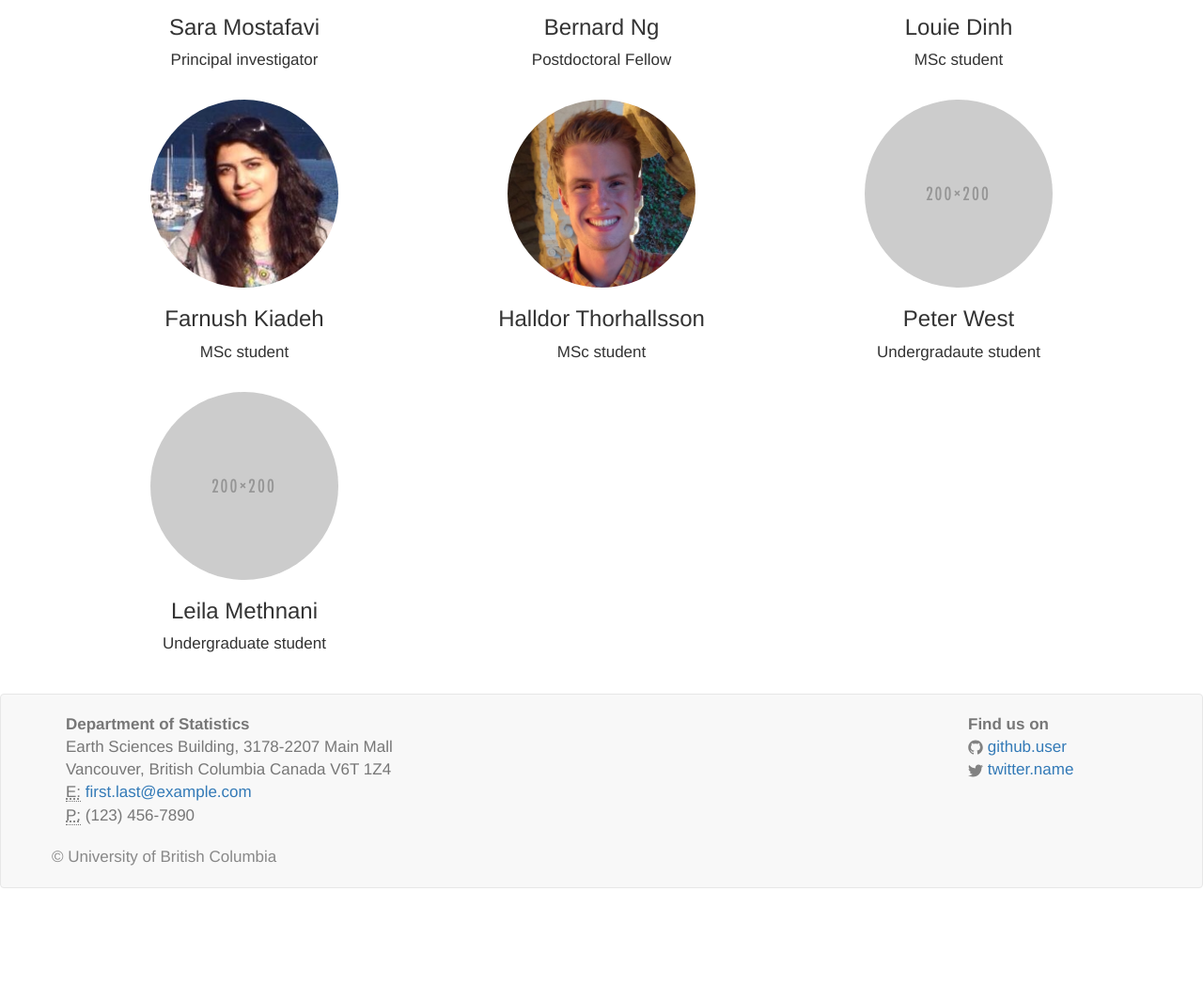
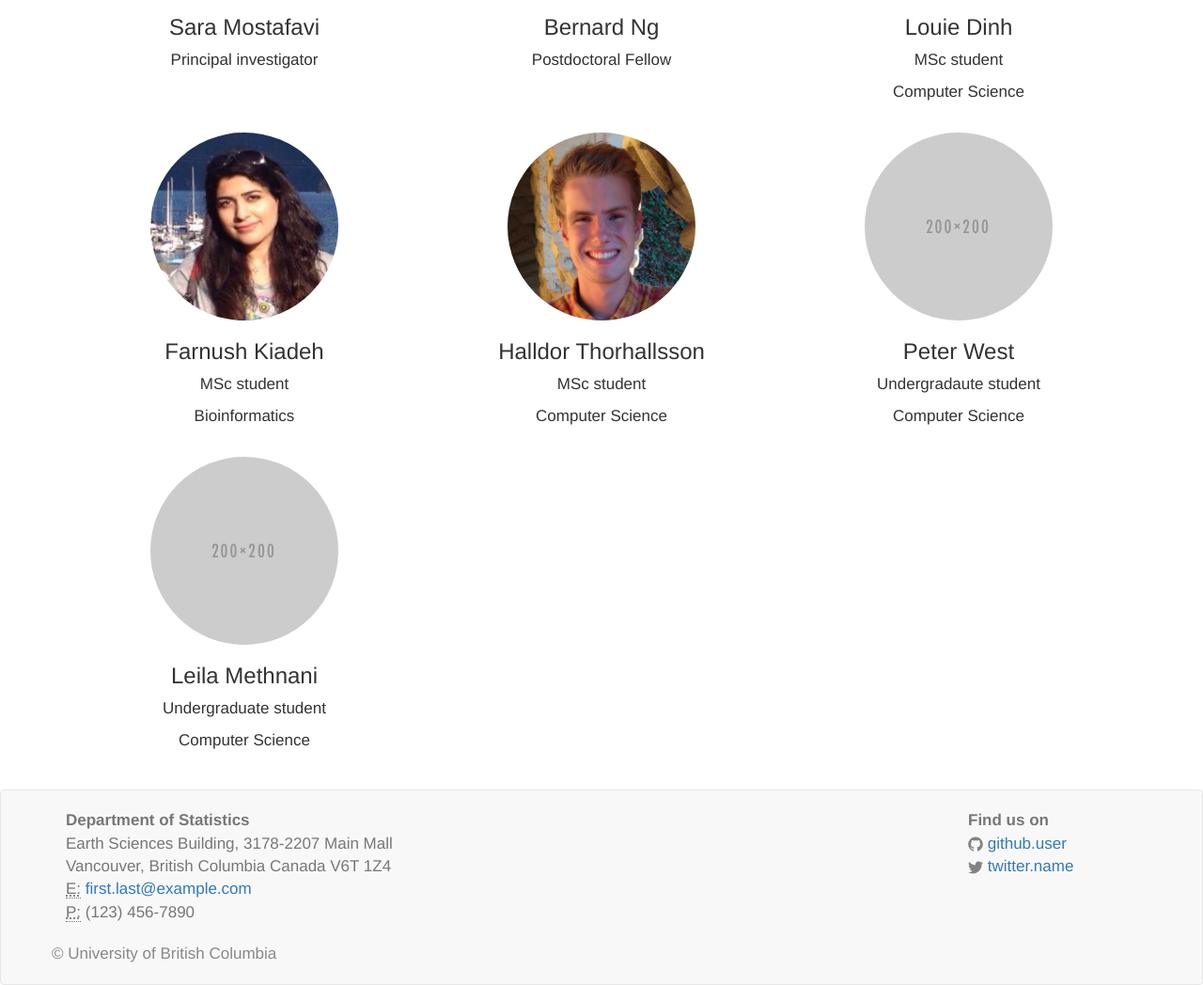
Before and after one commit to saramostafavi/saramostafavi.github.io, a Jekyll site: the page built from people.html, in a window 1280 px wide, cut to the strip 346-1394 px from the top of the page. Shown: the whole strip at 94% size. Built offline with Jekyll 4.4.1, drawn with Linux system fonts in a browser that asks for light colours; nearby versions of some CDN libraries; a style sheet for code colours, icons or effects is not loaded; before the commit the page ends 1291 px from its top, so only the background shows below that.

Commit message:
Update people.yml

```diff
--- a/_data/people.yml
+++ b/_data/people.yml
@@ -10,21 +10,26 @@
 
 - name: Louie Dinh
   role: MSc student
+  program: Computer Science
   photo: "/images/Louie.jpg"
 
 - name: Farnush Kiadeh
   role: MSc student
+  program: Bioinformatics
   photo: "/images/Farnush.png"
 
 - name: Halldor Thorhallsson
   role: MSc student
+  program: Computer Science
   photo: "/images/Halldor.jpeg"
 
 
 - name: Peter West
   role: Undergradaute student
+  program: Computer Science
   photo: "/images/blank.png"
 
 - name: Leila Methnani
   role: Undergraduate student
+  program: Computer Science
   photo: "/images/blank.png"
```
